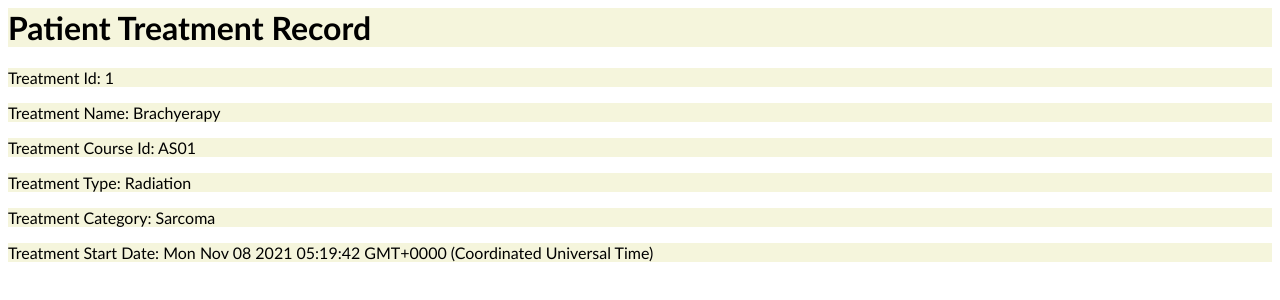
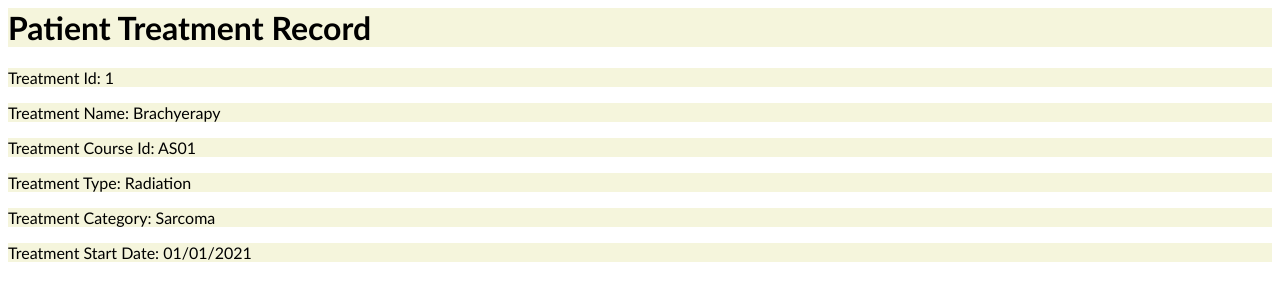
Before and after one commit to AM0811/REACT-ASSIGNMENT1, a React (Create React App) app: page / in a window 1280 px wide. Shown: the top 300 px of the page. Built offline with nearby package versions, Linux system fonts and the light colour scheme.

Commit message:
1 file modified

```diff
--- a/src/App.js
+++ b/src/App.js
@@ -11,7 +11,7 @@ const treatCourseId = "AS01";
 const type = "Radiation";
 const category = "Sarcoma";
 const name = "Brachyerapy";
-const startDate = Date();
+const startDate = "01/01/2021";
 
 export default function App() {
   return (
```
